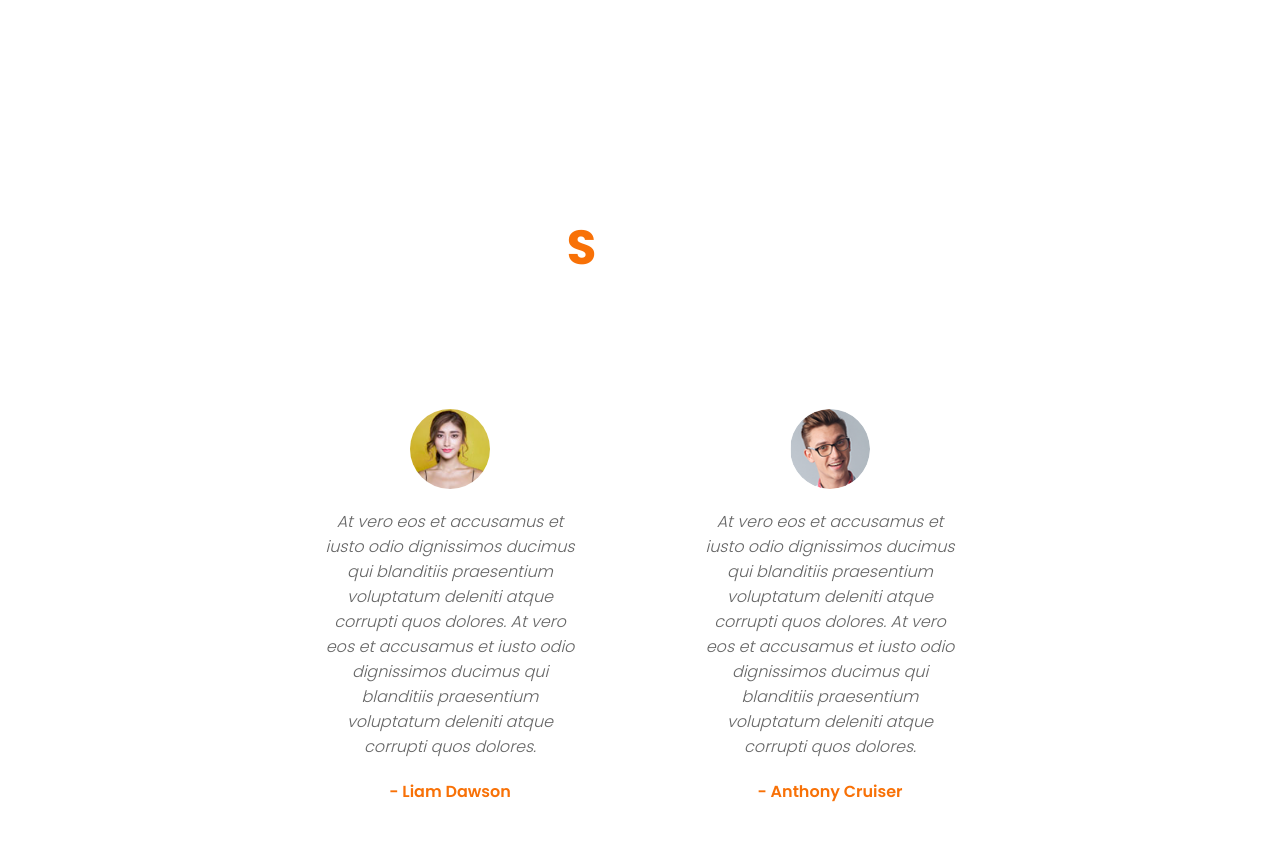
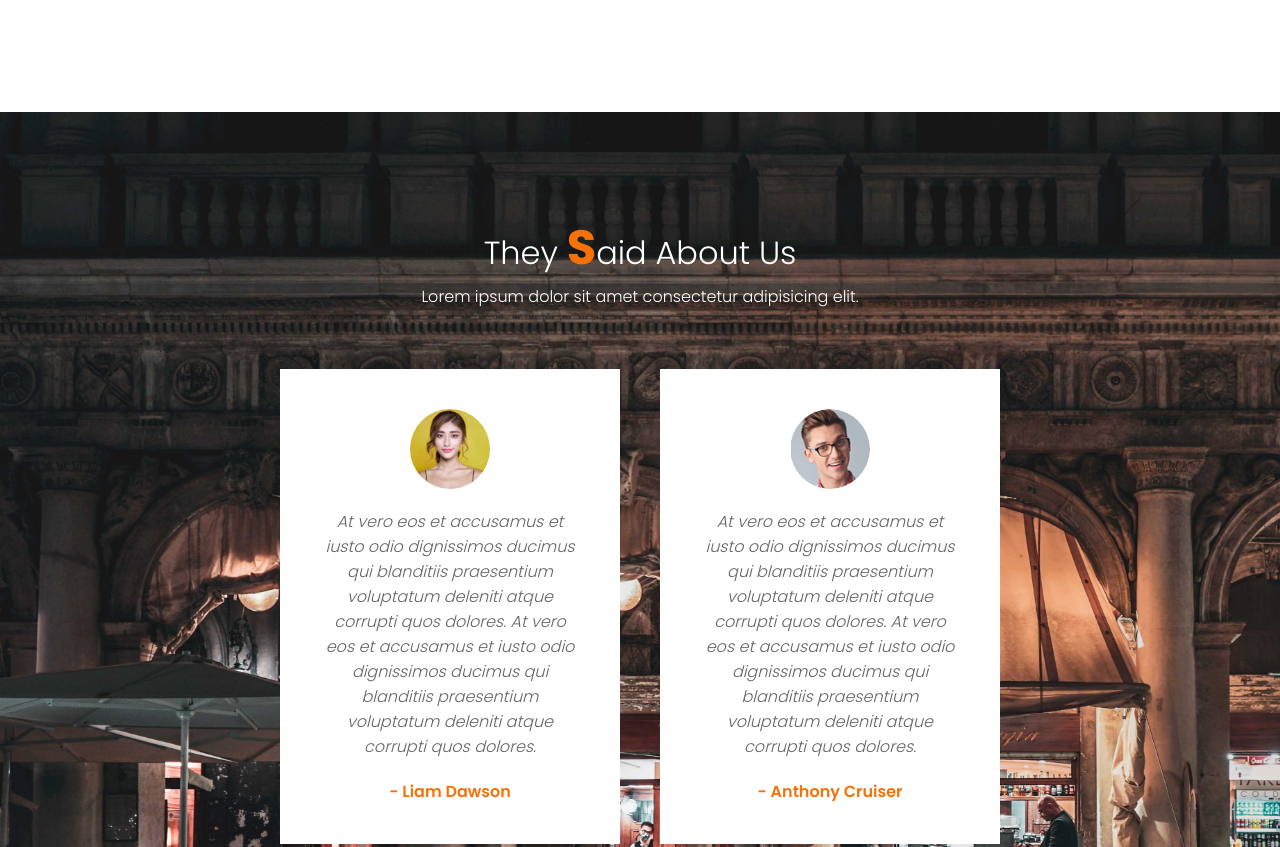
Before and after one commit to buiducanhhauik13/dinner_restaurant, a plain HTML site: page index.html in a window 1280 px wide. Shown: the part 4708-5555 px from the top of the page. Drawn offline with Linux system fonts and the light colour scheme; the site is published under a folder, as on GitHub Pages, so addresses that start at the root find nothing; files whose address does not match are found by name.

Commit message:
Update style.css

```diff
--- a/style.css
+++ b/style.css
@@ -221,7 +221,7 @@ section{
     color: #111;
 }
 .testimonials{
-    background: url(/images/bg2.jpg);
+    background: url(./images/bg2.jpg);
     background-size: cover;
 }
 .white .titleText,
```
